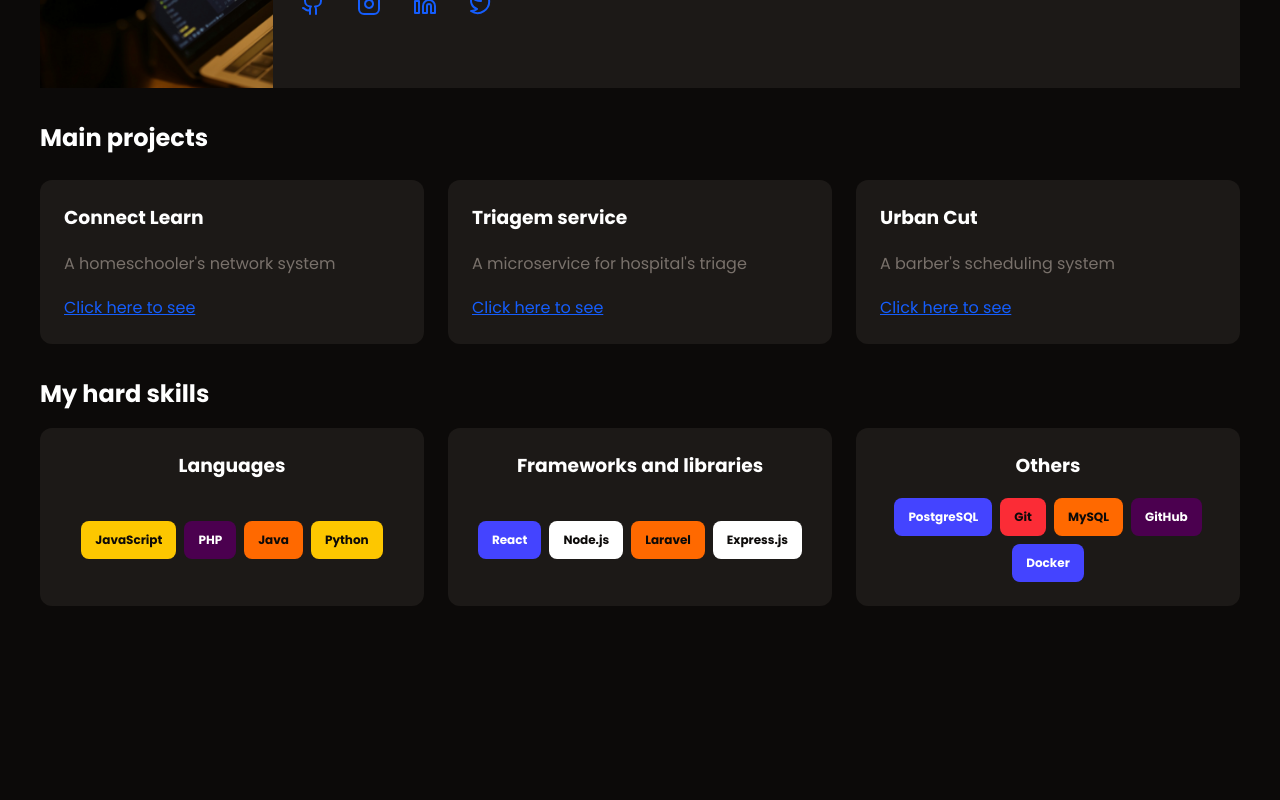
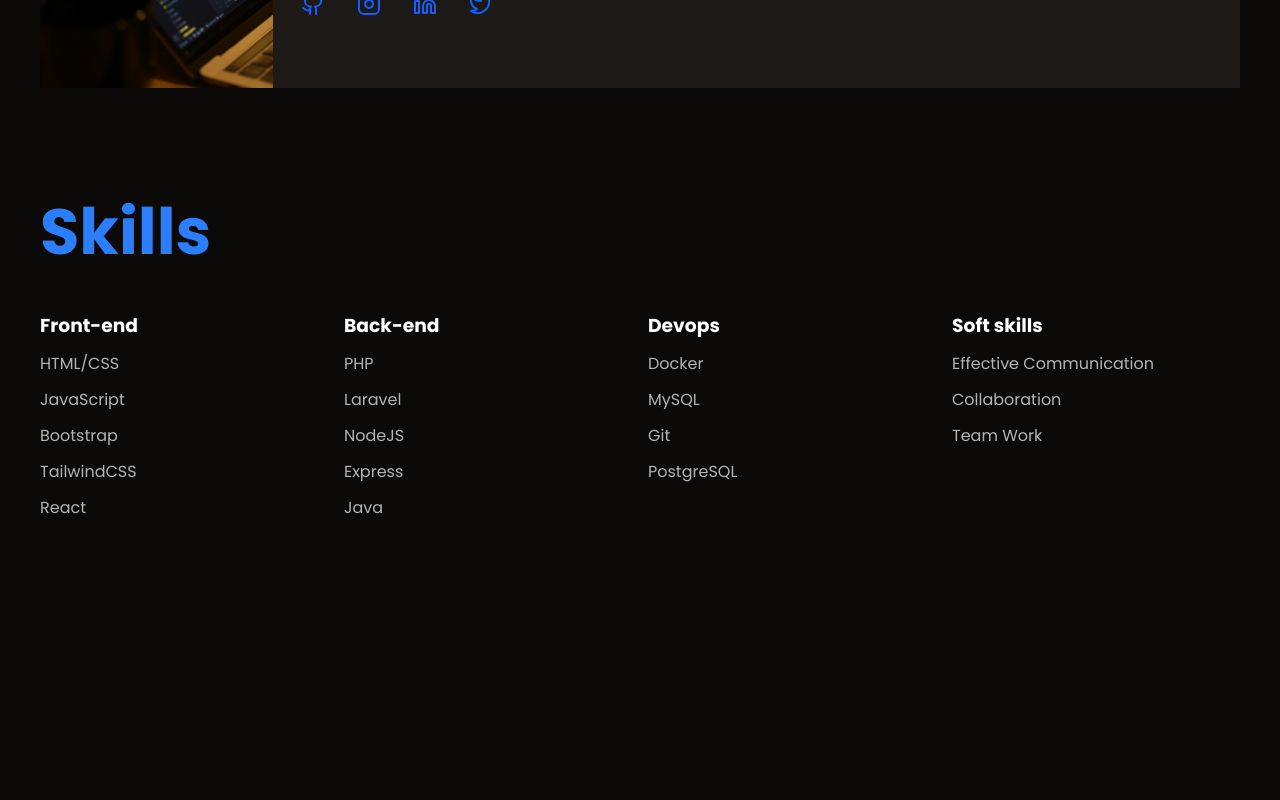
Before and after one commit to Gmmbr10/portfolio, a React (Vite) app: page / in a window 1280 px wide. Shown: the part 1020-1820 px from the top of the page. Before the commit the page ends 1666 px from the top, so only its background shows below. Built offline with nearby package versions, Linux system fonts and the light colour scheme.

Commit message:
repair: refactoring style and content

```diff
--- a/src/App.jsx
+++ b/src/App.jsx
@@ -8,8 +8,8 @@ function App() {
 		<>
 			<Presentation />
 			<About />
+			<Skills />
 			<Projects />
-			<Skills />
 		</>
 	);
 }
--- a/src/components/Skills/index.jsx
+++ b/src/components/Skills/index.jsx
@@ -2,92 +2,45 @@ import { Card } from "../Card";
 import style from "./skills.module.css";
 
 export function Skills() {
-	const languages = [
-		{
-			skill: "JavaScript",
-			badge: "badge-yellow",
-		},
-		{
-			skill: "PHP",
-			badge: "badge-purple",
-		},
-		{
-			skill: "Java",
-			badge: "badge-orange",
-		},
-		{
-			skill: "Python",
-			badge: "badge-yellow",
-		},
+	const softSkills = ["Effective Communication", "Collaboration", "Team Work"];
+	const frontEnd = [
+		"HTML/CSS",
+		"JavaScript",
+		"Bootstrap",
+		"TailwindCSS",
+		"React",
 	];
+	const backEnd = ["PHP", "Laravel", "NodeJS", "Express", "Java"];
+	const devops = ["Docker", "MySQL", "Git", "PostgreSQL"];
 
-	const frameworks = [
-		{
-			skill: "React",
-			badge: "badge-blue",
-		},
-		{
-			skill: "Node.js",
-		},
-		{
-			skill: "Laravel",
-			badge: "badge-orange",
-		},
-		{
-			skill: "Express.js",
-		},
-	];
-
-	const others = [
-		{
-			skill: "PostgreSQL",
-			badge: "badge-blue",
-		},
-		{
-			skill: "Git",
-			badge: "badge-red",
-		},
-		{
-			skill: "MySQL",
-			badge: "badge-orange",
-		},
-		{
-			skill: "GitHub",
-			badge: "badge-purple",
-		},
-		{
-			skill: "Docker",
-			badge: "badge-blue",
-		},
-	];
-
-	const loadElements = (array) => {
-		return array.map(({ skill, badge }, index) => (
-			<span
-				className={`${style.badge} ${badge != null ? style[badge] : ""}`}
-				key={index}
-			>
-				{skill}
-			</span>
+	const loadItems = (items) => {
+		return items.map((item, index) => (
+			<li key={index} className={`${style.item}`}>
+				{item}
+			</li>
 		));
 	};
 
 	return (
 		<section className={`${style.container}`}>
-			<h2>My hard skills</h2>
+			<h2 className={`${style.title}`}>Skills</h2>
 			<div className={`${style.content}`}>
-				<Card className={`${style.card}`}>
-					<h3 className={`${style.cardTitle}`}>Languages</h3>
-					{loadElements(languages)}
-				</Card>
-				<Card className={`${style.card}`}>
-					<h3 className={`${style.cardTitle}`}>Frameworks and libraries</h3>
-					{loadElements(frameworks)}
-				</Card>
-				<Card className={`${style.card}`}>
-					<h3 className={`${style.cardTitle}`}>Others</h3>
-					{loadElements(others)}
-				</Card>
+				<ul className={`${style.list}`}>
+					<h3>Front-end</h3>
+					{loadItems(frontEnd)}
+				</ul>
+				<ul className={`${style.list}`}>
+					<h3>Back-end</h3>
+					{loadItems(backEnd)}
+				</ul>
+				<ul className={`${style.list}`}>
+					<h3>Devops</h3>
+					{loadItems(devops)}
+				</ul>
+				<ul className={`${style.list}`}>
+					<h3>Soft skills</h3>
+					{loadItems(softSkills)}
+				</ul>
 			</div>
 		</section>
 	);
--- a/src/components/Skills/skills.module.css
+++ b/src/components/Skills/skills.module.css
@@ -1,73 +1,33 @@
 .container {
+    height: 85dvh;
+    padding: 64px 0 32px;
     display: flex;
     flex-direction: column;
+    gap: 32px;
+}
+
+.content {
+    display: flex;
+    flex-direction: row;
+    flex-wrap: wrap;
+    justify-content: space-between;
     gap: 16px;
 }
 
-.content {
-    display: grid;
-    grid-template-columns: repeat(3,1fr);
-    grid-template-rows: auto;
-    gap: 24px;
+.title {
+    font-weight: bold;
+    font-size: 48pt;
+    color: var(--text-primary);
 }
 
-@media (max-width: 850px) {
-    .content {
-        grid-template-columns: repeat(2,1fr);
-    }
+.list {
+    flex: 1;
+    list-style: none;
+    display: flex;
+    flex-direction: column;
+    gap: 12px;
 }
 
-@media (max-width: 550px) {
-    .content {
-        grid-template-columns: 1fr;
-    }
+.item {
+    color: var(--text-gray-light);
 }
-
-.card {
-    display: flex;
-    flex-direction: row;
-    flex-wrap: wrap;
-    justify-content: center;
-    gap: 8px;
-}
-
-.cardTitle {
-    width: 100%;
-    margin-bottom: 10px;
-    text-align: center;
-}
-
-.badge {
-    height: max-content;
-    font-size: 9pt;
-    padding: 10px 14px;
-    font-weight: bold;
-    border-radius: 8px;
-    background-color: #fff;
-    color: #0C0A09;
-}
-
-.badge-purple {
-    background-color: #4B004F;
-    color: #fff;
-}
-
-.badge-blue {
-    background-color: #44f;
-    color: #fff;
-}
-
-.badge-orange {
-    background-color: #FF6900;
-    color: #0C0A09;
-}
-
-.badge-yellow {
-    background-color: #FDC700;
-    color: #0C0A09;
-}
-
-.badge-red {
-    background-color: #FB2C36;
-    color: #0C0A09;
-}
```
